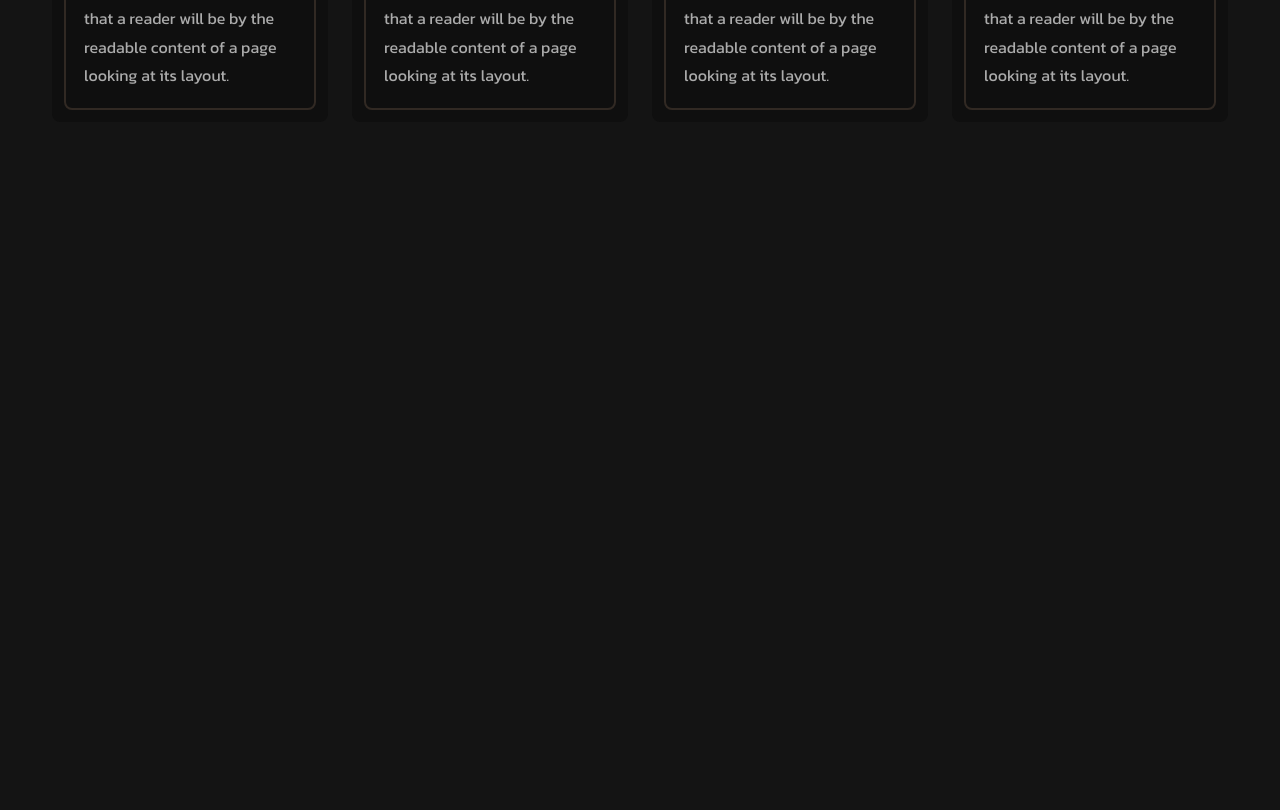
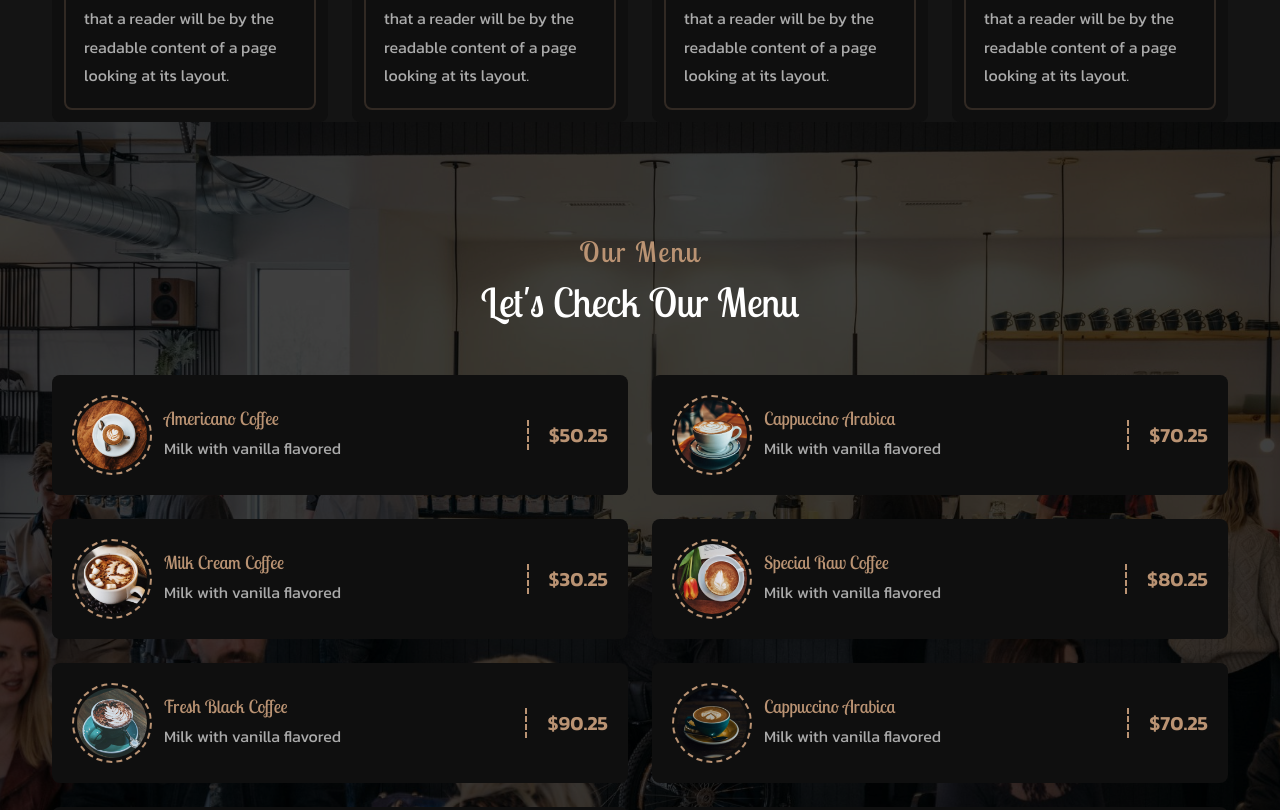
Before and after one commit to Aymin2001/Coffee-Website, a React (Create React App) app: page / in a window 1280 px wide. Shown: the part 1846-2656 px from the top of the page. Before the commit the page ends 1968 px from the top, so only its background shows below. Built offline with nearby package versions, Linux system fonts and the light colour scheme.

Commit message:
Added Menu

```diff
--- a/src/App.js
+++ b/src/App.js
@@ -3,6 +3,7 @@ import Home from './Components/Home/Home';
 import Header from './Components/Header/Header';
 import About from './Components/About/About';
 import Features from './Components/Features/Features';
+import Menu from './Components/Menu/Menu';
 function App() {
   return (
     <>
@@ -10,6 +11,7 @@ function App() {
   <Home/>
   <About/>
   <Features/>
+  <Menu/>
     </>
   );
 }
--- /dev/null
+++ b/src/Components/Menu/Menu.css
@@ -0,0 +1,74 @@
+.Menu-section {
+  background: url(../../assets//images/bg.jpg) center/cover fixed;
+  position: relative;
+}
+.Menu-section::before {
+  content: "";
+  position: absolute;
+  top: 0;
+  left: 0;
+  width: 100%;
+  height: 100%;
+  background-color: var(--hsla);
+}
+.Menu-header {
+  text-align: center;
+  margin-bottom: 3rem !important;
+}
+.Menu-section {
+  padding-block: 7rem;
+}
+.Menu-grid,
+.section-title,
+.Menu-section {
+  z-index: 1;
+  position: relative;
+}
+.Menu-grid {
+  grid-template-columns: repeat(2, 1fr);
+}
+.Menu-items {
+  grid-template-columns: max-content 1fr;
+  align-items: center;
+  gap: 0.75rem;
+  background-color: var(--container-color);
+  padding: 1.25rem;
+  border-radius: var(--radius);
+  transition: 0.5s var(--transition);
+}
+.Menu-Image-Wrapper {
+  width: 80px;
+  height: 80px;
+  border: 2px dashed var(--first-color);
+  padding: 3px;
+}
+.Menu-Image-Wrapper,
+.menu-img {
+  border-radius: 50%;
+}
+.Menu-data {
+  display: flex;
+  align-items: center;
+  justify-content: space-between;
+  column-gap: 0.75rem;
+}
+.Menu-title,
+.Menu-price {
+  color: var(--first-color);
+}
+.Menu-title {
+  font-size: var(--large-font-size);
+  margin-bottom: 0.25rem;
+}
+.Menu-price {
+  border-left: 2px dashed var(--first-color);
+  padding-left: 1.25rem;
+  font-size: var(--larger-font-size);
+  font-weight: var(--weight-600);
+}
+/*===============
+     * Hover Effect
+    ===============*/
+.Menu-items:hover {
+  transform: translateY(-0.5rem);
+}
--- /dev/null
+++ b/src/Components/Menu/Menu.js
@@ -0,0 +1,32 @@
+import React from "react";
+import "./Menu.css";
+import { menu } from "../../assets/Data";
+function Menu() {
+  return (
+    <section className="Menu-section" id="Menu">
+      <h2 className="section-title Menu-header" data-title="Our Menu">
+        Let's Check Our Menu
+      </h2>
+      <div className="Menu-grid container grid">
+        {menu.map(({ img, title, description, price }, index) => {
+          return (
+            <div className="Menu-items grid" key={index}>
+              <div className="Menu-Image-Wrapper">
+                <img src={img} alt="" className="menu-img" />
+              </div>
+              <div className="Menu-data">
+                <div>
+                  <h3 className="Menu-title">{title}</h3>
+                  <p className="Menu-desc">{description}</p>
+                </div>
+                <span className="Menu-price">${price}</span>
+              </div>
+            </div>
+          );
+        })}
+      </div>
+    </section>
+  );
+}
+
+export default Menu;
```
